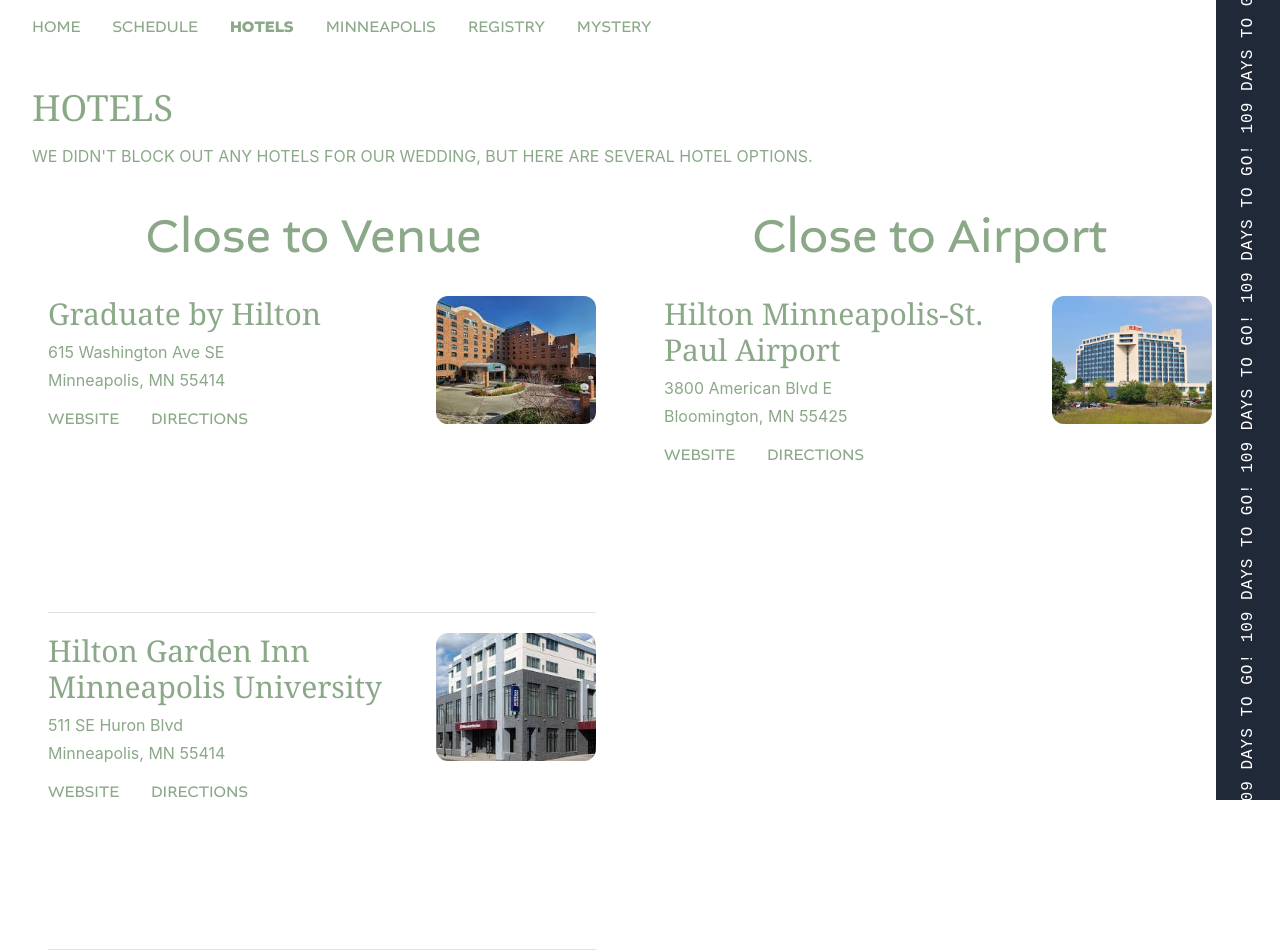
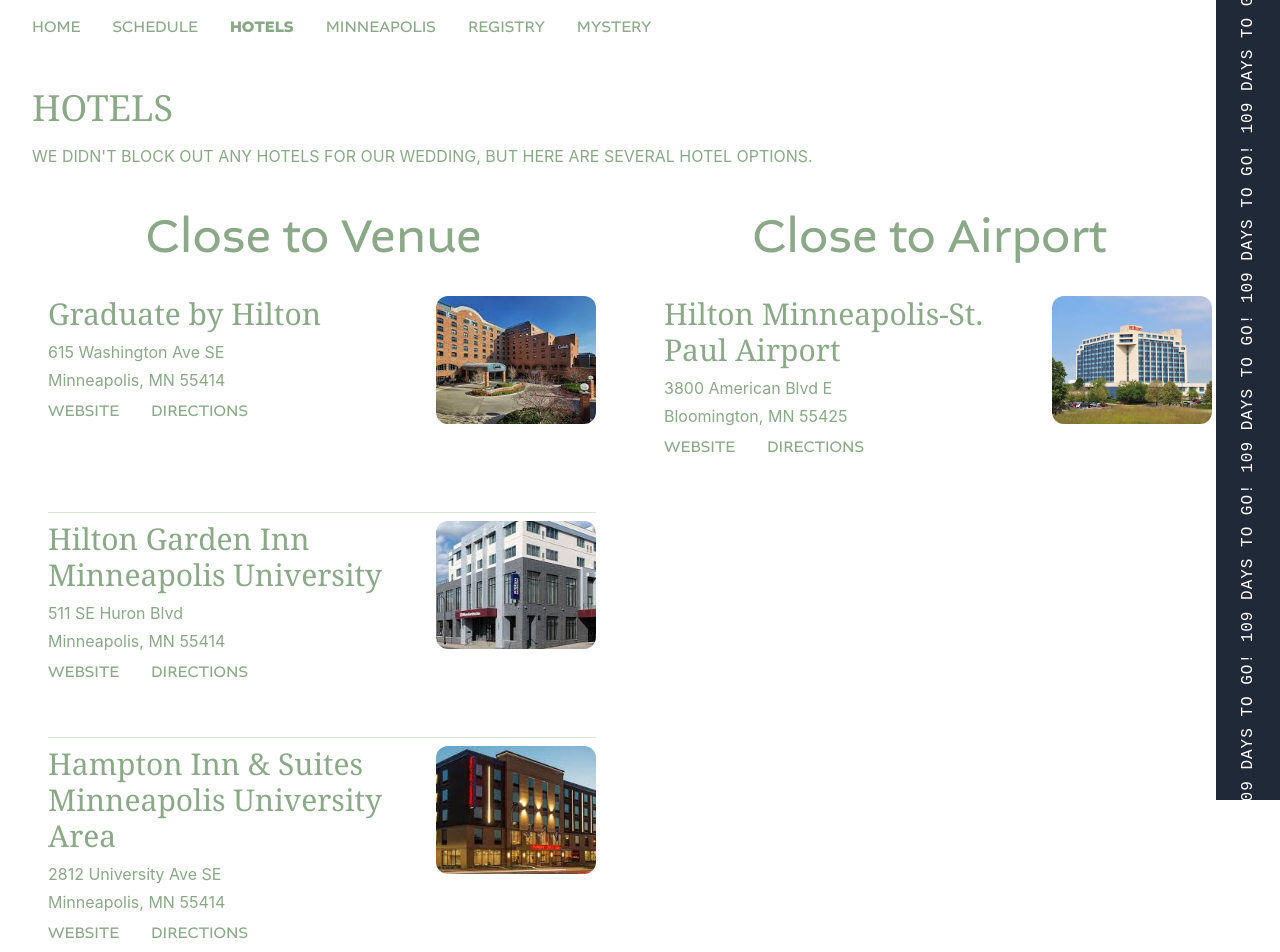
Before and after one commit to benped/wedding, a React (Vite) app: page /hotels in a window 1280 px wide. Shown: the top 952 px of the page. Built offline with nearby package versions, Linux system fonts and the light colour scheme.

Commit message:
formatting

```diff
--- a/src/pages/HomePage.tsx
+++ b/src/pages/HomePage.tsx
@@ -4,8 +4,8 @@
 const HomePage: React.FC = () => {
   return (
     <div className="h-[calc(100vh-6rem)] w-full flex flex-col bg-white">
-      <main className="flex-grow flex items-center justify-center">
-        <div className="container mx-auto px-4 sm:px-[20px] sm:max-w-[80%] sm:mr-[20%] py-4 sm:py-6 lg:py-10">
+      <main className="flex-grow flex items-center justify-center ">
+        <div className="container mx-auto px-4 sm:px-[20px] sm:max-w-[80%] sm:mr-[20%] py-4 sm:py-6 lg:py-12 xl:max-h-[1200px]">
           <div className="text-center space-y-0 h-full flex flex-col max-w-[1200px] justify-center">
             <div className="flex flex-col sm:flex-row items-center sm:items-center sm:justify-between sm:space-x-4 space-y-4 sm:space-y-0 mb-4 sm:mb-0">
               <span className="text-sage-green font-['Harmond'] text-[3rem] sm:text-[clamp(2rem,8vw,8rem)] whitespace-normal sm:whitespace-nowrap">You're invited to</span>
--- a/src/pages/Hotels.tsx
+++ b/src/pages/Hotels.tsx
@@ -11,11 +11,11 @@
             Close to Venue
           </h3>
           <div className="pl-4">
-            <div className="flex flex-col sm:flex-row items-start gap-4 min-h-[280px] sm:h-44 mb-4">
+            <div className="flex flex-col sm:flex-row items-start gap-4 min-h-[200px] sm:h-40 mb-2">
               <div className="flex-1">
                 <h2 className="text-3xl text-sage-green font-serif mb-2">Graduate by Hilton</h2>
                 <p className="mb-1 text-sage-green">615 Washington Ave SE</p>
-                <p className="mb-4 text-sage-green">Minneapolis, MN 55414</p>
+                <p className="mb-2 text-sage-green">Minneapolis, MN 55414</p>
                 <div className="flex gap-8">
                   <a
                     href="https://www.hilton.com/en/hotels/mspgmgu-graduate-minneapolis/?SEO_id=GMB-AMER-GU-MSPGMGU&y_source=1_MTA1MzY0NDczOC03MTUtbG9jYXRpb24ud2Vic2l0ZQ%3D%3D"
@@ -39,14 +39,14 @@
                 />
               </div>
             </div>
-            <div className="py-5">
+            <div className="py-2">
               <hr className="border-sage-green/30" />
             </div>
-            <div className="flex flex-col sm:flex-row items-start gap-4 min-h-[280px] sm:h-44 mb-4">
+            <div className="flex flex-col sm:flex-row items-start gap-4 min-h-[200px] sm:h-40 mb-2">
               <div className="flex-1">
                 <h2 className="text-3xl text-sage-green font-serif mb-2">Hilton Garden Inn Minneapolis University</h2>
                 <p className="mb-1 text-sage-green">511 SE Huron Blvd</p>
-                <p className="mb-4 text-sage-green">Minneapolis, MN 55414</p>
+                <p className="mb-2 text-sage-green">Minneapolis, MN 55414</p>
                 <div className="flex gap-8">
                   <a
                     href="https://www.hilton.com/en/hotels/msputgi-hilton-garden-inn-minneapolis-university-area/?SEO_id=GMB-AMER-GI-MSPUTGI&y_source=1_NTg4NTgyMi03MTUtbG9jYXRpb24ud2Vic2l0ZQ%3D%3D"
@@ -70,14 +70,14 @@
                 />
               </div>
             </div>
-            <div className="py-5">
+            <div className="py-2">
               <hr className="border-sage-green/30" />
             </div>
-            <div className="flex flex-col sm:flex-row items-start gap-4 min-h-[280px] sm:h-44">
+            <div className="flex flex-col sm:flex-row items-start gap-4 min-h-[200px] sm:h-40">
               <div className="flex-1">
                 <h2 className="text-3xl text-sage-green font-serif mb-2">Hampton Inn & Suites Minneapolis University Area</h2>
                 <p className="mb-1 text-sage-green">2812 University Ave SE</p>
-                <p className="mb-4 text-sage-green">Minneapolis, MN 55414</p>
+                <p className="mb-2 text-sage-green">Minneapolis, MN 55414</p>
                 <div className="flex gap-8">
                   <a
                     href="https://www.hilton.com/en/hotels/mspuahx-hampton-suites-minneapolis-university-area/?SEO_id=GMB-AMER-HX-MSPUAHX&y_source=1_MzgxMDkwMS03MTUtbG9jYXRpb24ud2Vic2l0ZQ%3D%3D"
@@ -110,11 +110,11 @@
             Close to Airport
           </h2>
           <div className="pl-4">
-            <div className="flex flex-col sm:flex-row items-start gap-4 min-h-[280px] sm:h-44">
+            <div className="flex flex-col sm:flex-row items-start gap-4 min-h-[200px] sm:h-40">
               <div className="flex-1">
                 <h2 className="text-3xl text-sage-green font-serif mb-2">Hilton Minneapolis-St. Paul Airport</h2>
                 <p className="mb-1 text-sage-green">3800 American Blvd E</p>
-                <p className="mb-4 text-sage-green">Bloomington, MN 55425</p>
+                <p className="mb-2 text-sage-green">Bloomington, MN 55425</p>
                 <div className="flex gap-8">
                   <a
                     href="https://www.hilton.com/en/hotels/mspahhf-hilton-minneapolis-st-paul-airport/?SEO_id=GMB-AMER-HH-MSPAHHF&y_source=1_MTIyMDg4NC03MTUtbG9jYXRpb24ud2Vic2l0ZQ%3D%3D"
```
